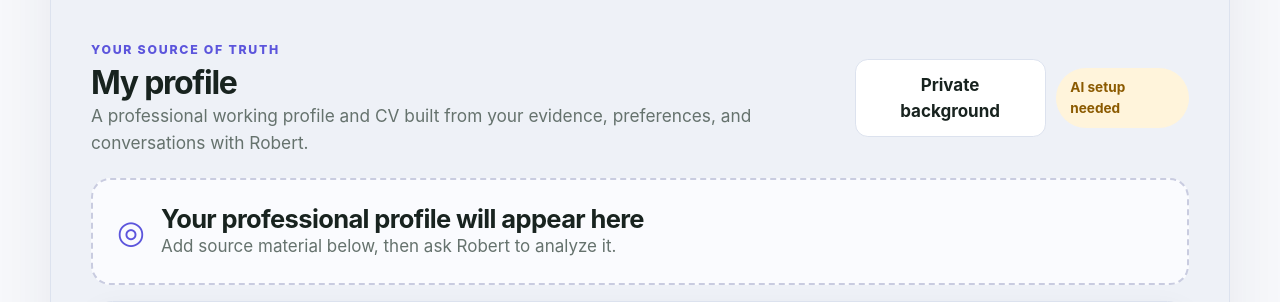
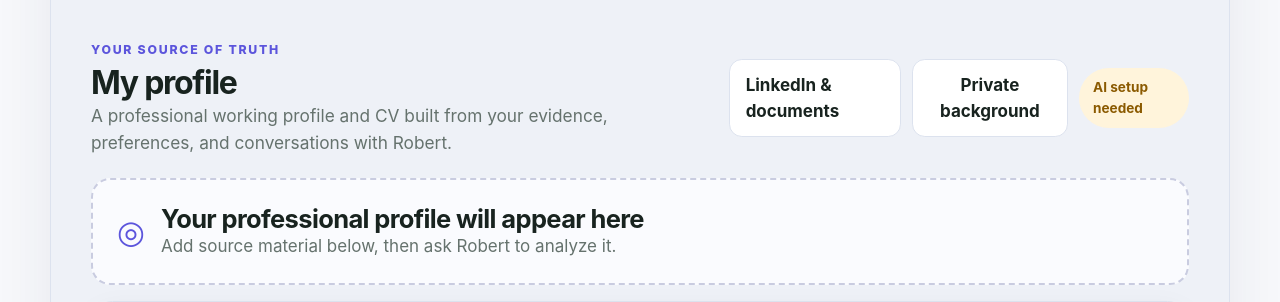
Before and after one commit to francescows-alt/Opportunity-Scout-Original, a Django app: page /profile/ in a window 1280 px wide. Shown: the part 151-453 px from the top of the page. Run offline with Django 5.2, Linux system fonts and the light colour scheme; data comes from the database, SQL or seed files in the repository; data that the repository does not hold is empty.

Commit message:
Make profile sources easier to find

```diff
--- a/tracker/static/tracker/styles.css
+++ b/tracker/static/tracker/styles.css
@@ -291,7 +291,7 @@ dd { margin: 0; }
 .profile-empty > span { color: var(--green); font-size: 2rem; }
 .profile-empty h2, .profile-empty p { margin: 0; }
 .profile-empty p { color: var(--muted); }
-.source-material { margin-bottom: 1rem; }
+.source-material { margin-bottom: 1rem; scroll-margin-top: 1rem; }
 .source-heading > div { display: flex; gap: 0.8rem; }
 .source-heading h2 { margin-bottom: 0.3rem; }
 .source-heading p:last-child { max-width: 52rem; margin-bottom: 1.1rem; color: var(--muted); }
--- a/tracker/templates/tracker/profile.html
+++ b/tracker/templates/tracker/profile.html
@@ -5,6 +5,7 @@
 <section class="profile-heading">
     <div><p class="eyebrow">Your source of truth</p><h1>My profile</h1><p class="lede">A professional working profile and CV built from your evidence, preferences, and conversations with Robert.</p></div>
     <div class="profile-heading-actions">
+        <a class="button secondary" href="#profile-sources">LinkedIn &amp; documents</a>
         <button class="button secondary background-notes-open" type="button" aria-haspopup="dialog">Private background</button>
         <span class="waiting-badge">{% if ai_configured %}Robert connected{% else %}AI setup needed{% endif %}</span>
     </div>
@@ -78,7 +79,7 @@
 <section class="profile-empty"><span>◎</span><div><h2>Your professional profile will appear here</h2><p>Add source material below, then ask Robert to analyze it.</p></div></section>
 {% endif %}
 
-<section class="documents-wide source-material">
+<section id="profile-sources" class="documents-wide source-material">
     <div class="source-heading"><div><span class="step-number">＋</span><div><p class="eyebrow">Evidence sources</p><h2>Keep Robert accurate</h2><p>Add documents or LinkedIn information here. Robert compares all sources and proposes CV changes; you approve them before they become part of your profile.</p></div></div></div>
     <div class="source-grid">
         <div class="source-files">
--- a/tracker/tests.py
+++ b/tracker/tests.py
@@ -125,6 +125,7 @@ class CandidateProfileTests(TestCase):
     def test_private_background_is_hidden_in_dialog(self):
         response = self.client.get(reverse("profile"))
         self.assertContains(response, "Private background")
+        self.assertContains(response, "LinkedIn &amp; documents")
         self.assertContains(response, "Full background essay")
         self.assertContains(response, "background-notes-dialog")
 
```
